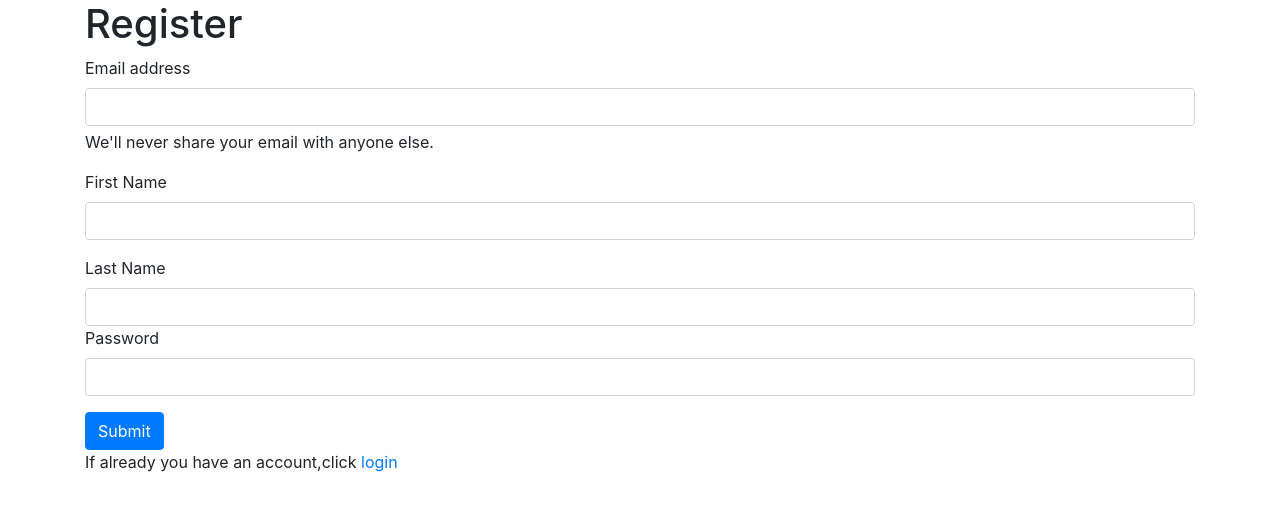
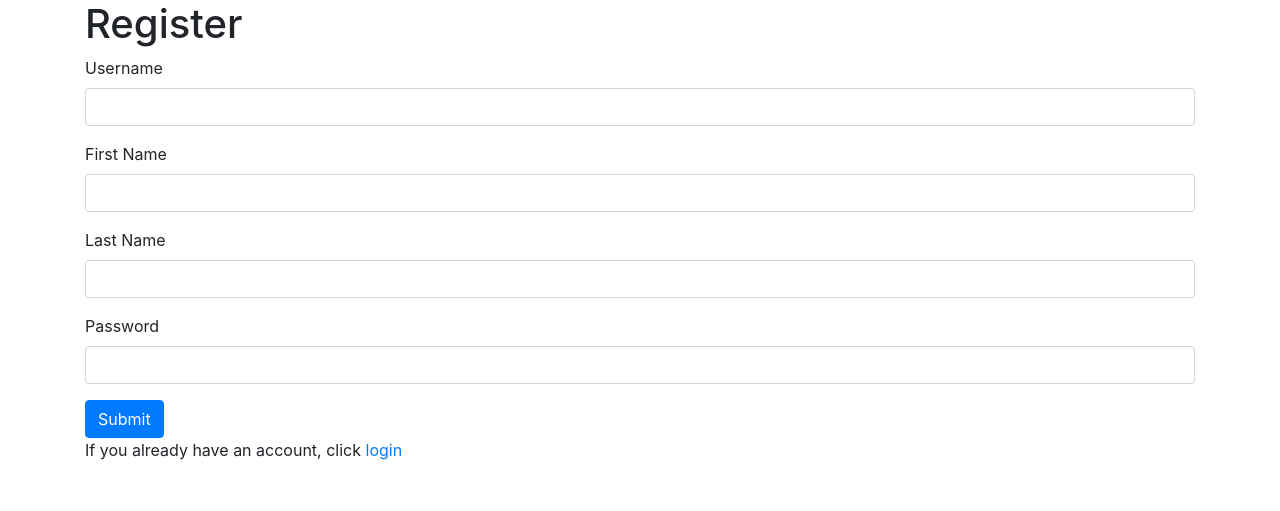
Before and after one commit to saugat1070/Django_Basics, a Django app: page /register/ in a window 1280 px wide. Shown: the top 511 px of the page. Run offline with Django 5.2, Linux system fonts and the light colour scheme; some libraries are stand-ins or nearby versions.

Commit message:
adding all sign in and register apge codes

```diff
--- a/Django_basics/Django_basics/settings.py
+++ b/Django_basics/Django_basics/settings.py
@@ -52,6 +52,7 @@ MIDDLEWARE = [
     'django.middleware.clickjacking.XFrameOptionsMiddleware',
 ]
 
+MESSAGE_STORAGE = 'django.contrib.messages.storage.session.SessionStorage'
 ROOT_URLCONF = 'Django_basics.urls'
 
 TEMPLATES = [
--- a/Django_basics/FirstApp/templates/flexcard.html
+++ b/Django_basics/FirstApp/templates/flexcard.html
@@ -19,6 +19,8 @@
     <li id="list"><a href="{% url 'home' %}">Home</a></li>
       <li id="list"><a href="{% url 'time' %}">Time</a></li>
       <li id="list"><a href="{% url 'second' %}">Info</a></li>
+    <li id="list"><a href="{% url 'sign_in'%}">sign in</a></li>
+    <li id="list"><a href="{% url 'register'%}">register</a></li>
     </ol>
   </div>
   </p>
--- a/Django_basics/FirstApp/templates/register.html
+++ b/Django_basics/FirstApp/templates/register.html
@@ -9,30 +9,29 @@
 </head>
 <body>
     <div class="container">
-
         <form method="POST">
             {% csrf_token %}
             <h1>Register</h1>
             <div class="mb-3">
-              <label for="exampleInputEmail1" name="email" class="form-label">Email address</label>
-              <input type="email" class="form-control" name="email" aria-describedby="emailHelp">
-              <div id="emailHelp" class="form-text">We'll never share your email with anyone else.</div>
+                <label for="username" class="form-label">Username</label>
+                <input type="text" class="form-control" name="username" required>
             </div>
             <div class="mb-3">
-                <label for="exampleInputEmail1" name="first_name" class="form-label">First Name</label>
-                <input type="text" class="form-control" name="first_name" aria-describedby="emailHelp">
+                <label for="first_name" class="form-label">First Name</label>
+                <input type="text" class="form-control" name="first_name" required>
             </div>
             <div class="mb-3">
-                <label for="exampleInputEmail1" name="last_name" class="form-label">Last Name</label>
-                <input type="text" class="form-control" name="last_name" aria-describedby="emailHelp">
-                <div class="mb-3">
-              <label for="exampleInputPassword1" name="password" class="form-label">Password</label>
-              <input type="password" class="form-control" id="exampleInputPassword1">
+                <label for="last_name" class="form-label">Last Name</label>
+                <input type="text" class="form-control" name="last_name" required>
+            </div>
+            <div class="mb-3">
+                <label for="password" class="form-label">Password</label>
+                <input type="password" class="form-control" name="password" required>
             </div>
             <button type="submit" class="btn btn-primary">Submit</button>
         </form>
-        <p>If already you have an account,click <a href="{% url 'sign_in'%}">login</a></p>
-</div>
+        <p>If you already have an account, click <a href="{% url 'sign_in' %}">login</a></p>
+    </div>
     <script src="https://cdn.jsdelivr.net/npm/bootstrap@5.3.3/dist/js/bootstrap.bundle.min.js" integrity="sha384-YvpcrYf0tY3lHB60NNkmXc5s9fDVZLESaAA55NDzOxhy9GkcIdslK1eN7N6jIeHz" crossorigin="anonymous"></script>
 </body>
 </html>
--- a/Django_basics/FirstApp/views.py
+++ b/Django_basics/FirstApp/views.py
@@ -10,6 +10,8 @@ from FirstApp.models import form_submission as FormSubmission
 from FirstApp.forms import form_submission
 from . import forms
 from django.contrib.auth.models import User
+from django.contrib import messages
+from django.contrib.auth import authenticate, login
 # Create your views here.
 def index(request):
     return HttpResponse('<h1>Hi,Welcome to Our Django Series Page</h1>')
@@ -76,27 +78,44 @@ def Student_Record(request):
 
 #     return render(request,'signin.html',{'form':form_signin})
 
+
+
 def sign_in(request):
     if request.method == "POST":
-        username = request.POST.get('email')
+        username = request.POST.get('username')
         password = request.POST.get('password')
-        print(username)
-    return render(request,'signin.html')
+        user = authenticate(request, username=username, password=password)
+        if user is not None:
+            login(request, user)
+            messages.success(request, "Successfully logged in")
+            return redirect('home')  # Redirect to home page or any other page
+        else:
+            messages.error(request, "Invalid credentials")
+            return redirect('sign_in')
+
+    return render(request, 'signin.html')
 
 def register(request):
     if request.method == "POST":
         first_name = request.POST.get('first_name')
         last_name = request.POST.get('last_name')
-        email = request.POST.get('email')
         password = request.POST.get('password')
+        username = request.POST.get('username')
 
-        username = email.split('@')[0]
-        User.objects.create_user(
-            username = username,
-            first_name = first_name,
-            last_name = last_name,
-            email = email
+        # Check if the username already exists
+        if User.objects.filter(username=username).exists():
+            messages.error(request, "Username is already in use.")
+            return redirect('register')
+
+        # Create the user with the password set directly
+        user = User.objects.create_user(
+            username=username,
+            first_name=first_name,
+            last_name=last_name,
+            password=password  # Set the password here
         )
-        User.set_password(password)
+
+        messages.success(request, "Account created successfully!")
         return redirect('sign_in')
-    return render(request,'register.html')
+
+    return render(request, 'register.html')
```
Also changed, not shown: Django_basics/FirstApp/models.py (+7 -0 lines), Django_basics/FirstApp/templates/signin.html (+11 -8 lines), Django_basics/db.sqlite3.
